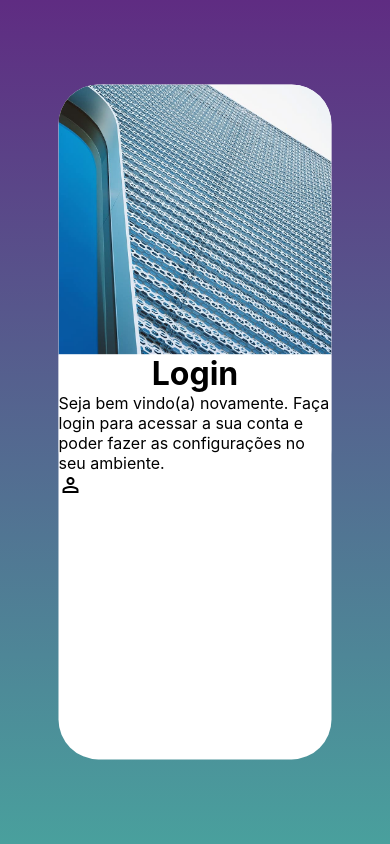
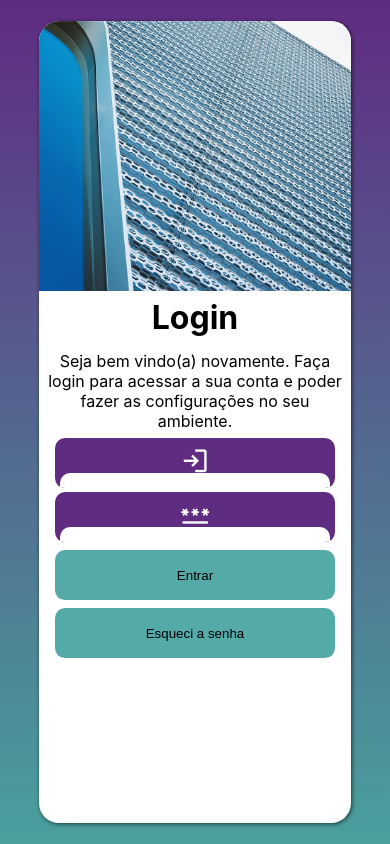
Before and after one commit to PhZ3R0/projeto-login, a plain HTML site: page index.html in a window 390 px wide. Drawn offline with nearby package versions, Linux system fonts and the light colour scheme.

Commit message:
mobile first d015

```diff
--- a/index.html
+++ b/index.html
@@ -7,19 +7,29 @@
     <link rel="stylesheet" href="styles/mobilestyle.css">
     <link rel="stylesheet" href="styles/mediaquerystyle.css">
 
-    <link rel="stylesheet" href="https://fonts.googleapis.com/css2?family=Material+Symbols+Outlined:opsz,wght,FILL,GRAD@20..48,100..700,0..1,-50..200&icon_names=person" />
+    <link href="https://fonts.googleapis.com/css2?family=Material+Symbols+Outlined" rel="stylesheet" />
+
 </head>
 <body>
     <main>
         <div id="login-box">
         <div id="half-up">
-
+            <!-- aqui que fica a imagem  -->
         </div>
             <div id="half-down">
                 <h1>Login</h1>
                 <p>Seja bem vindo(a) novamente. Faça login para acessar a sua conta e poder fazer as configurações no seu ambiente.</p>
                 <form action="login.php" method="post">
-                    <label for=""><span class="material-symbols-outlined">person</span></label>
+                    <div id="input-box">
+                        <label for="email"><span class="material-symbols-outlined">login</span></label>
+                        <input type="email" name="email" id="email" placeholder="seuemail@gmail.com" required>
+                    </div>
+                    <div id="input-box">
+                        <label for="password" ><span class="material-symbols-outlined">password</span></label>
+                        <input type="password" name="password" id="password" placeholder="sua senha " required size="8">
+                    </div>
+                    <button type="submit" id="login-button">Entrar</button>
+                    <button id="login-button">Esqueci a senha</button>
                 </form>
             </div>
         </div>
--- a/styles/mobilestyle.css
+++ b/styles/mobilestyle.css
@@ -15,8 +15,8 @@ body {
 
 
 #login-box {
-    width: 70vw;
-    height: 80vh;
+    width: 80vw;
+    height: 95vh;
     background-color: white;
 
     position: absolute;
@@ -24,7 +24,8 @@ body {
     top: 50%;
     transform: translate(-50%,-50%);
     overflow: hidden;
-    border-radius: 40px;
+    border-radius: 20px;
+    box-shadow: 1px 1px 4px rgba(0, 0, 0, 0.63);
 
 }
 #half-up {
@@ -39,8 +40,50 @@ body {
     background-color: white;
     position: absolute;
     border-radius: 0px 0px 40px 40px;
-    height: 20%;
+    height: 40%;
 }
 #half-down > h1 {
     text-align: center;
 }
+h1, p {
+    padding: 7px;
+}
+p {
+    text-align: center;
+}
+
+form {
+    text-align: center;
+}
+#input-box {
+    background-color: #5f2c82;
+    display: inline-block;
+    width: 90%;
+    border-radius: 10px;
+    overflow: hidden;
+    height: 50px;
+}
+#input-box > label > span {
+    font-size: 1.9em;
+    width: 40px;
+    padding: 5px;
+    transform: translateY(3px);
+    color: white;
+}
+#email,#password {
+    height: 40px;
+    width: 270px;
+    padding: 4px;
+    transform: translateY(-5px);
+    border-radius: 10px;
+    border: none;
+}
+#login-button {
+    width: 90%;
+    height: 50px;
+    border: none;
+    background-color: #53aaa7;
+    border-radius: 10px;
+    margin: 4px;
+    cursor: pointer;
+}
```
